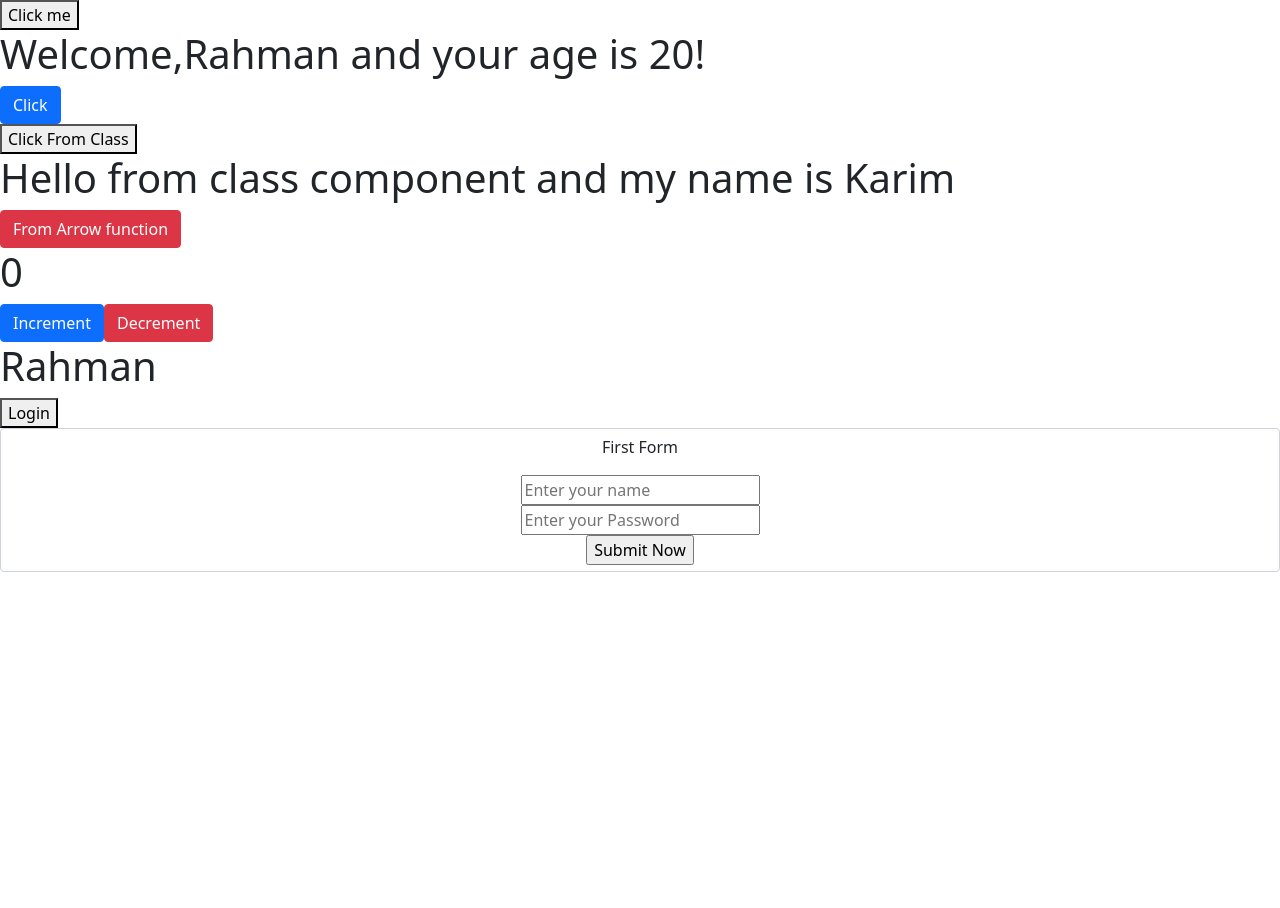
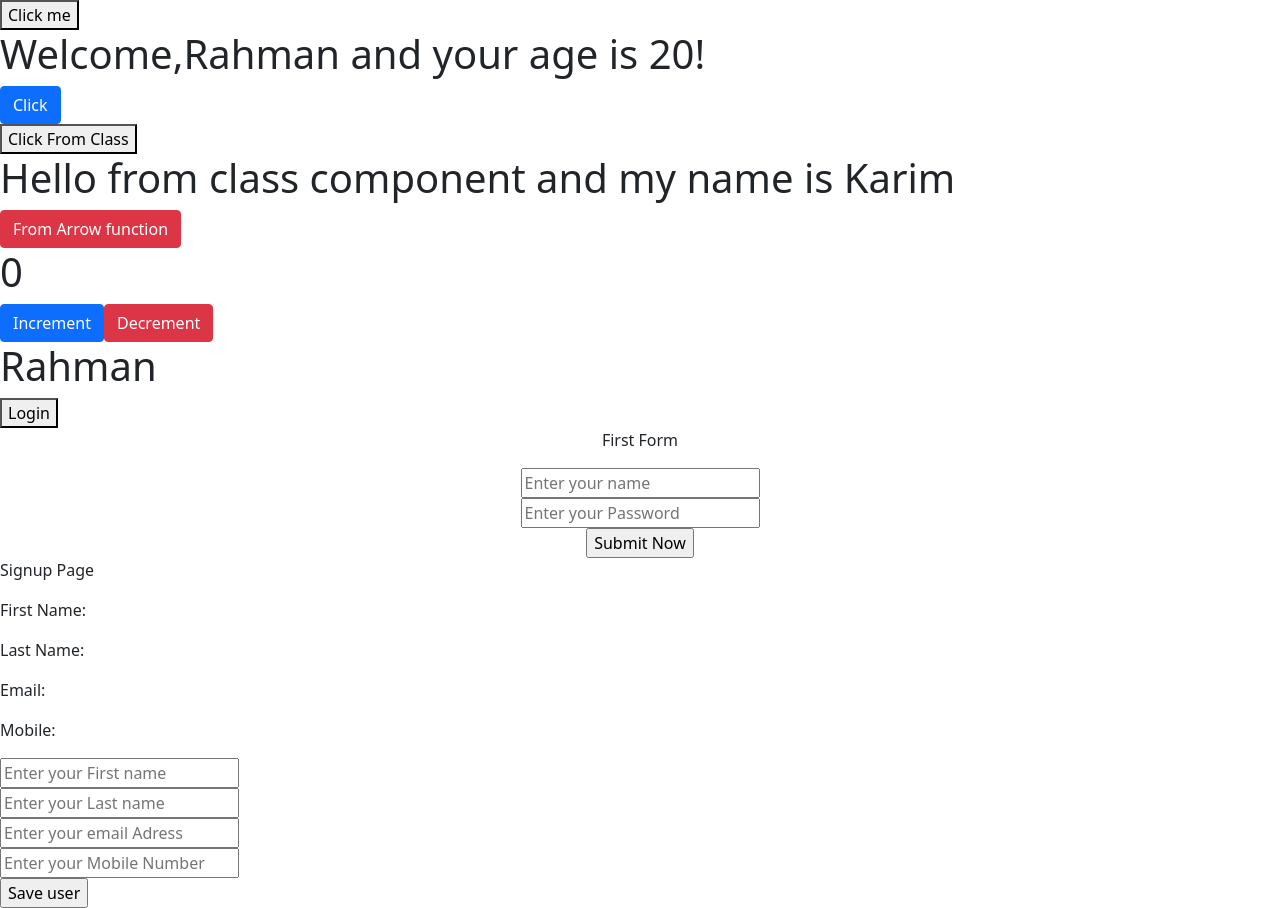
Before and after one commit to Abdur-Rahman123/practrice_React, a React (Create React App) app: page / in a window 1280 px wide. Before the commit the page ends 800 px from the top, so only its background shows below. Built offline with nearby package versions, Linux system fonts and the light colour scheme.

Commit message:
Validation add

```diff
--- a/src/App.js
+++ b/src/App.js
@@ -7,6 +7,7 @@ import State from './State';
 import ConditionReturn from './ConditonReturn'
 import NewDemo from './NewDemo'
 import Form from './Form'
+import SignUp from './SignUp'
 
 function App() {
   return (
@@ -17,7 +18,7 @@ function App() {
     <State name="value"></State>
     <ConditionReturn></ConditionReturn>
     <Form></Form>
-
+    <SignUp></SignUp>
     </div>
 
   );
--- a/src/Form.js
+++ b/src/Form.js
@@ -13,10 +13,13 @@ class Form extends Component {
         var newName=event.target.name;
         this.setState({[newName]:newValue})
     }
+    submitHandler=()=>{
+        alert(this.state.username+" "+this.state.password);
+    }
     render() {
         return (
             <div className="text-center">
-                <form className="form-control">
+                <form onSubmit={this.submitHandler}>
                     <p>First Form</p>
                     <p>{this.state.username}</p>
                     <p>{this.state.password}</p>
--- /dev/null
+++ b/src/SignUp.js
@@ -0,0 +1,63 @@
+import React, { Component } from 'react';
+
+class SignUp extends Component {
+    constructor() {
+        super()
+        this.state={
+            fname:"",
+            lname:"",
+            email:"",
+            mobile:""
+        }
+    }
+    changeHandler=(event)=> {
+        var newValue=event.target.value;
+        var newName=event.target.name;
+        this.setState({[newName]:newValue})
+        if(newName==="fname"){
+          var expression=/^[a-z ,.'-]+$/i;
+          if(!expression.test(newValue)){
+              this.setState({fname:"first name is not valid"})
+          }
+        }
+        if(newName==="lname"){
+            var expression=/^[a-z ,.'-]+$/i;
+          if(!expression.test(newValue)){
+              this.setState({lname:"Last name is not valid"})
+          }
+
+        }
+        if(newName==="email"){
+           var expression=/^\S+@\S+\.\S+$/;
+           if(!expression.test(newValue)){
+               this.setState({email:"Email is not valid"})
+           }
+        }
+        if(newName==="mobile"){
+        var expression=/^[\+]?[(]?[0-9]{3}[)]?[-\s\.]?[0-9]{3}[-\s\.]?[0-9]{4,6}$/im;
+        if(!expression.test(newValue)){
+            this.setState({mobile:"Mobile number is not Valid"})
+        }
+        }
+    }
+    render() {
+        return (
+            <div>
+                <p>Signup Page</p>
+                <p>First Name:{this.state.fname}</p>
+                <p>Last Name:{this.state.lname}</p>
+                <p>Email:{this.state.email}</p>
+                <p>Mobile:{this.state.mobile}</p>
+                <form>
+                    <input onChange={this.changeHandler} name="fname" type="text" placeholder="Enter your First name"></input><br></br>
+                    <input onChange={this.changeHandler} name="lname" type="text" placeholder="Enter your Last name"></input><br></br>
+                    <input onChange={this.changeHandler} name="email" type="text" placeholder="Enter your email Adress"></input><br></br>
+                    <input onChange={this.changeHandler} name="mobile" type="text" placeholder="Enter your Mobile Number"></input><br></br>
+                    <input type="submit" value="Save user"></input><br></br>
+                </form>
+            </div>
+        );
+    }
+}
+
+export default SignUp;
```
